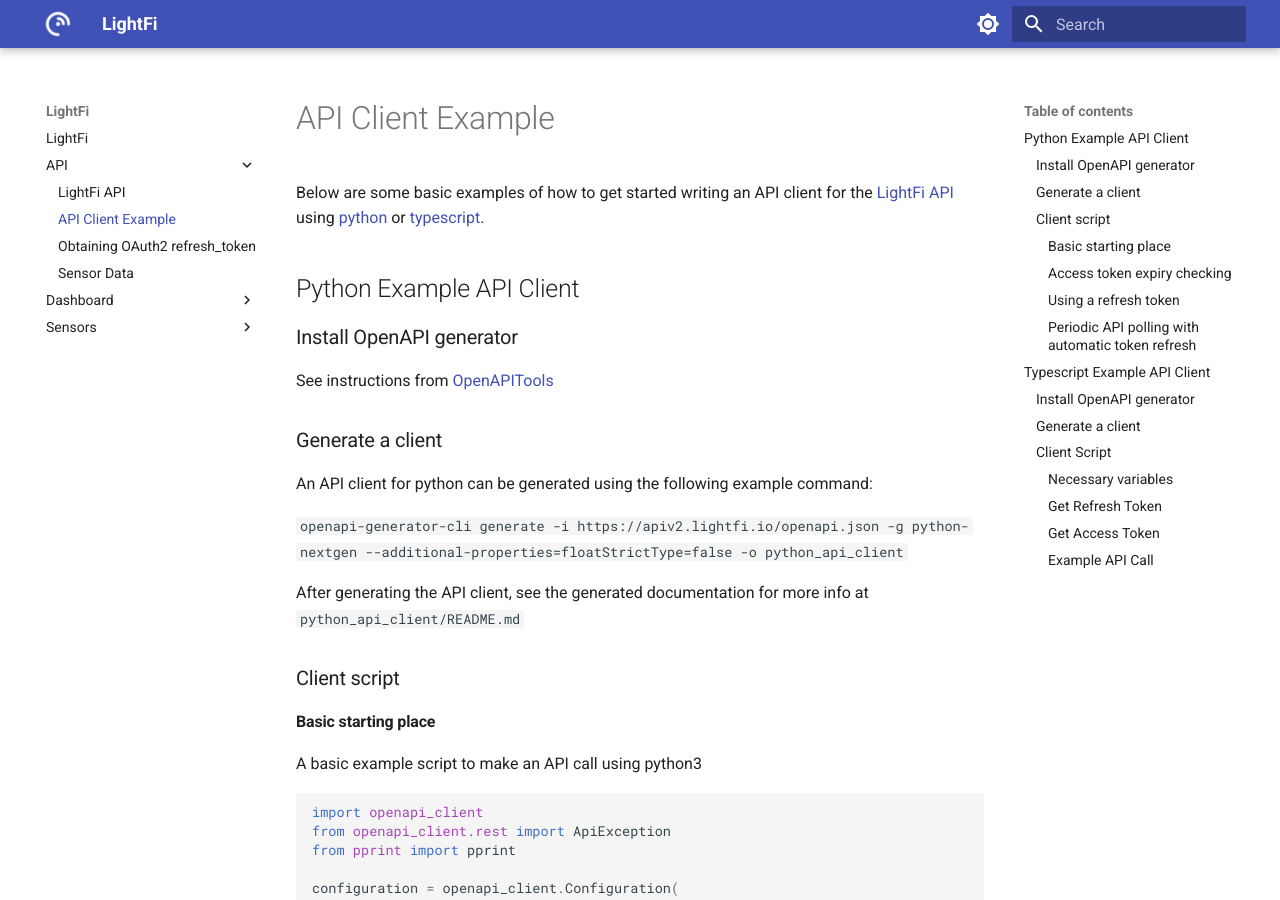
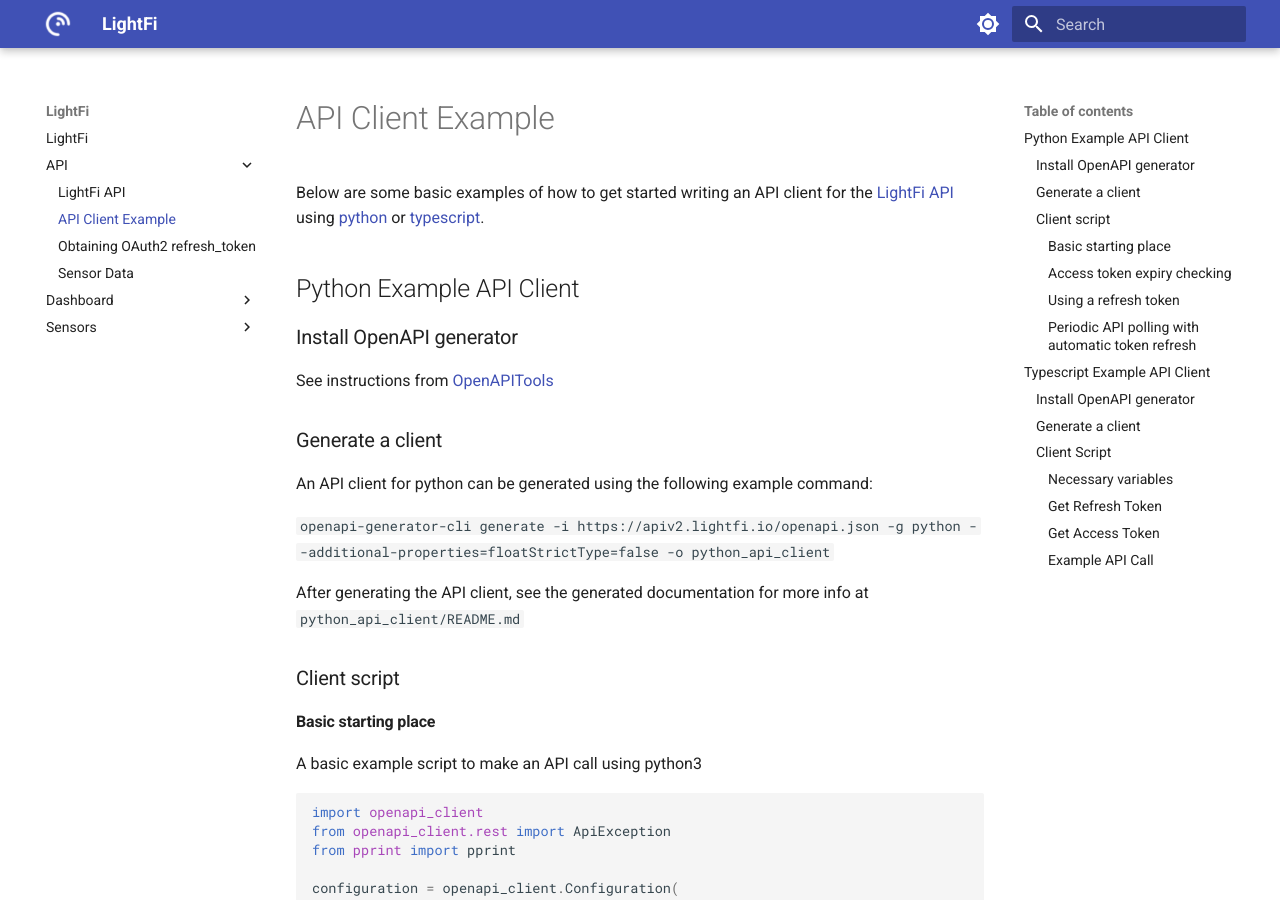
Before and after one commit to LightFiLimited/lf-documentation, an MkDocs documentation site: the page built from docs/API/client_example.md, in a window 1280 px wide and 900 px high. Built offline with MkDocs 1.6.1 and Material for MkDocs 9.7.7, drawn with Linux system fonts in a browser that asks for light colours.

Commit message:
python openapi client generator command update

````diff
--- a/docs/API/client_example.md
+++ b/docs/API/client_example.md
@@ -14,7 +14,7 @@
 
 An API client for python can be generated using the following example command:
 
-```openapi-generator-cli generate -i https://apiv2.lightfi.io/openapi.json -g python-nextgen --additional-properties=floatStrictType=false -o python_api_client```
+```openapi-generator-cli generate -i https://apiv2.lightfi.io/openapi.json -g python --additional-properties=floatStrictType=false -o python_api_client```
 
 After generating the API client, see the generated documentation for more info at `python_api_client/README.md`
 
````
